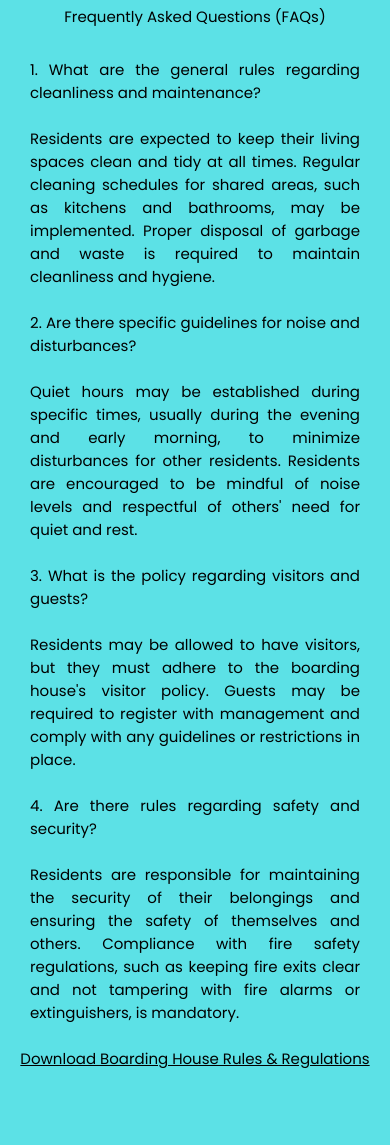
After one commit to SkymanS0n/Residencia_Martinez, a PHP site: page /faq.html in a window 390 px wide. The commit adds this page. Shown: the part 294-1439 px from the top of the page. Run offline with PHP 8.4, Linux system fonts and the light colour scheme.

Commit message:
1. Streamlined Navigation: Simplified Navbar links to "Apply Now," "Message Us," and "FAQs" for easier access to key sections.
2. FAQs Page Creation: Developed a comprehensive FAQs page to address common queries and provide valuable information.

3. Enhanced User Resources: Added a download link for the Rules and Regulations PDF at the bottom of the FAQs page for user convenience.

4. Visual Optimization: Optimized the hero-section image and map.svg file to improve overall website aesthetics and performance.

5. Design Adjustments: Identified the need for editing the diagonal graphics on the message and FAQs pages to enhance visual consistency. Note: FAQs page content is subject to potential updates for finalization.

```diff
--- /dev/null
+++ b/faq.html
@@ -0,0 +1,39 @@
+<!DOCTYPE html>
+    <html lang="en">
+    <head>
+        <meta charset="UTF-8">
+        <meta name="viewport" content="width=device-width, initial-scale=1.0">
+        <title>Message Us</title>
+        <link rel="stylesheet" href="reset.css">
+        <link rel="stylesheet" href="./styles/style.css">
+    </head>
+    <body>
+        <main>
+            <div class="container">
+                <div class="faq">
+                    <img src="images/map-optimized.svg" alt="">
+                    <h1>Frequently Asked Questions (FAQs)</h1>
+                </div>
+                <div class="faq-1">
+                    <p>
+                        <strong>1. What are the general rules regarding cleanliness and maintenance?</strong><br><br>
+                        Residents are expected to keep their living spaces clean and tidy at all times. Regular cleaning schedules for shared areas, such as kitchens and bathrooms, may be implemented. Proper disposal of garbage and waste is required to maintain cleanliness and hygiene.
+                    </p><br>
+                    <p>
+                        <strong>2. Are there specific guidelines for noise and disturbances?</strong><br><br>
+                        Quiet hours may be established during specific times, usually during the evening and early morning, to minimize disturbances for other residents. Residents are encouraged to be mindful of noise levels and respectful of others' need for quiet and rest.
+                    </p><br>
+                    <p>
+                        <strong>3. What is the policy regarding visitors and guests?</strong><br><br>
+                        Residents may be allowed to have visitors, but they must adhere to the boarding house's visitor policy. Guests may be required to register with management and comply with any guidelines or restrictions in place.
+                    </p><br>
+                    <p>
+                        <strong>4. Are there rules regarding safety and security?</strong><br><br>
+                        Residents are responsible for maintaining the security of their belongings and ensuring the safety of themselves and others. Compliance with fire safety regulations, such as keeping fire exits clear and not tampering with fire alarms or extinguishers, is mandatory.
+                    </p><br>
+                </div>
+                <p id="rules"><a href="boarding_house_rules.pdf">Download Boarding House Rules & Regulations</a></p>
+            </div>
+        </main>
+    </body>
+</html>
--- a/index.html
+++ b/index.html
@@ -31,10 +31,10 @@
                             </div>
                         </div>
                         <ul class = "nav-bar-links">
+                            <li><a href="#" class="menu-link">Apply Now</a></li>
                             <li><a href="message.html" class="menu-link">Message Us</a></li>
-                            <li><a href="#" class="menu-link">Schedule Visit</a></li>
-                            <li><a href="#" class="menu-link">Requirements</a></li>
-                            <li><a href="#" class="menu-link">Apply Now</a></li>
+                            <li><a href="faq.html" class="menu-link">FAQs</a></li>
+
                             <button class="menu-send-message" onclick="location. href='#'" aria-label="Tap to login.">Login
                             </button>
                         </ul>
--- a/message.html
+++ b/message.html
@@ -11,7 +11,7 @@
         <main>
             <div class="container">
                 <div class="messageus">
-                    <img src="images/map.svg" alt="">
+                    <img src="images/map-optimized.svg" alt="">
                     <h1>Message Us!</h1>
                 </div>
                 <div class="form-message">
--- /dev/null
+++ b/styles/_faq.scss
@@ -0,0 +1,44 @@
+@media screen and (max-width:450px) {
+    main {
+        display: flex;
+        flex-direction: column;
+        background-color: #5CE1E6;;
+        height: 100%;
+
+        .container {
+            display: flex;
+            flex-direction: column;
+            font-size: 1.5rem;
+            padding-bottom: 5em;
+
+            .faq {
+
+                img {
+                    width: 100%;
+                    height: auto;
+                }
+
+                h1 {
+                    margin-bottom: 2em;
+                }
+            }
+
+            .faq-1 {
+                display: flex;
+                flex-direction: column;
+                justify-content: center;
+                align-items: center;
+                width: 100%;
+                padding: 0em 2em;
+
+                p {
+                    text-align: center;
+                    text-align: justify;
+                }
+            }
+            #rules {
+                text-decoration: underline;
+            }
+        }
+    }
+}
--- a/styles/_message.scss
+++ b/styles/_message.scss
@@ -3,7 +3,7 @@
         display: flex;
         flex-direction: column;
         background-color: #F054B0;
-        height: 100vh;
+        height: 100%;
         width: 100%;
 
         .container {
@@ -69,7 +69,7 @@
                             #{$property}: $value;
                         }
                         box-shadow: 0px 2px 4px rgba(161, 165, 161, 0.718);
-                        background-color: aqua;
+                        background-color: #F054B0;
                         text-align: center;
                         margin-top: 1.5em;
                     }
--- a/styles/_mobile-display.scss
+++ b/styles/_mobile-display.scss
@@ -183,7 +183,7 @@
             text-align: left;
             padding: 0em 5% 5em;
             background-color: #5CE1E6;
-            background-image: url('/images/Hero-Section-Background.svg');
+            background-image: url('/images/Hero-Section-Background-Optimized.svg');
             background-size: cover;
             background-repeat: no-repeat;
             background-position: center;
--- a/styles/style.css
+++ b/styles/style.css
@@ -230,7 +230,7 @@ h4 {
     text-align: left;
     padding: 0em 5% 5em;
     background-color: #5CE1E6;
-    background-image: url("/images/Hero-Section-Background.svg");
+    background-image: url("/images/Hero-Section-Background-Optimized.svg");
     background-size: cover;
     background-repeat: no-repeat;
     background-position: center;
@@ -602,7 +602,7 @@ h4 {
     display: flex;
     flex-direction: column;
     background-color: #F054B0;
-    height: 100vh;
+    height: 100%;
     width: 100%;
   }
   main .container {
@@ -667,8 +667,44 @@ h4 {
     margin-right: 0em;
     text-shadow: 1px 1px 1px rgba(221, 219, 219, 0.5);
     box-shadow: 0px 2px 4px rgba(161, 165, 161, 0.718);
-    background-color: aqua;
+    background-color: #F054B0;
     text-align: center;
     margin-top: 1.5em;
   }
+}
+@media screen and (max-width: 450px) {
+  main {
+    display: flex;
+    flex-direction: column;
+    background-color: #5CE1E6;
+    height: 100%;
+  }
+  main .container {
+    display: flex;
+    flex-direction: column;
+    font-size: 1.5rem;
+    padding-bottom: 5em;
+  }
+  main .container .faq img {
+    width: 100%;
+    height: auto;
+  }
+  main .container .faq h1 {
+    margin-bottom: 2em;
+  }
+  main .container .faq-1 {
+    display: flex;
+    flex-direction: column;
+    justify-content: center;
+    align-items: center;
+    width: 100%;
+    padding: 0em 2em;
+  }
+  main .container .faq-1 p {
+    text-align: center;
+    text-align: justify;
+  }
+  main .container #rules {
+    text-decoration: underline;
+  }
 }/*# sourceMappingURL=style.css.map */
--- a/styles/style.scss
+++ b/styles/style.scss
@@ -3,3 +3,4 @@
 @import 'general';
 @import 'mobile-display';
 @import 'message';
+@import 'faq';
```
Also changed, not shown: images/Hero-Section-Background-Optimized.png (added), images/map-optimized.svg (added), 2 other files.
